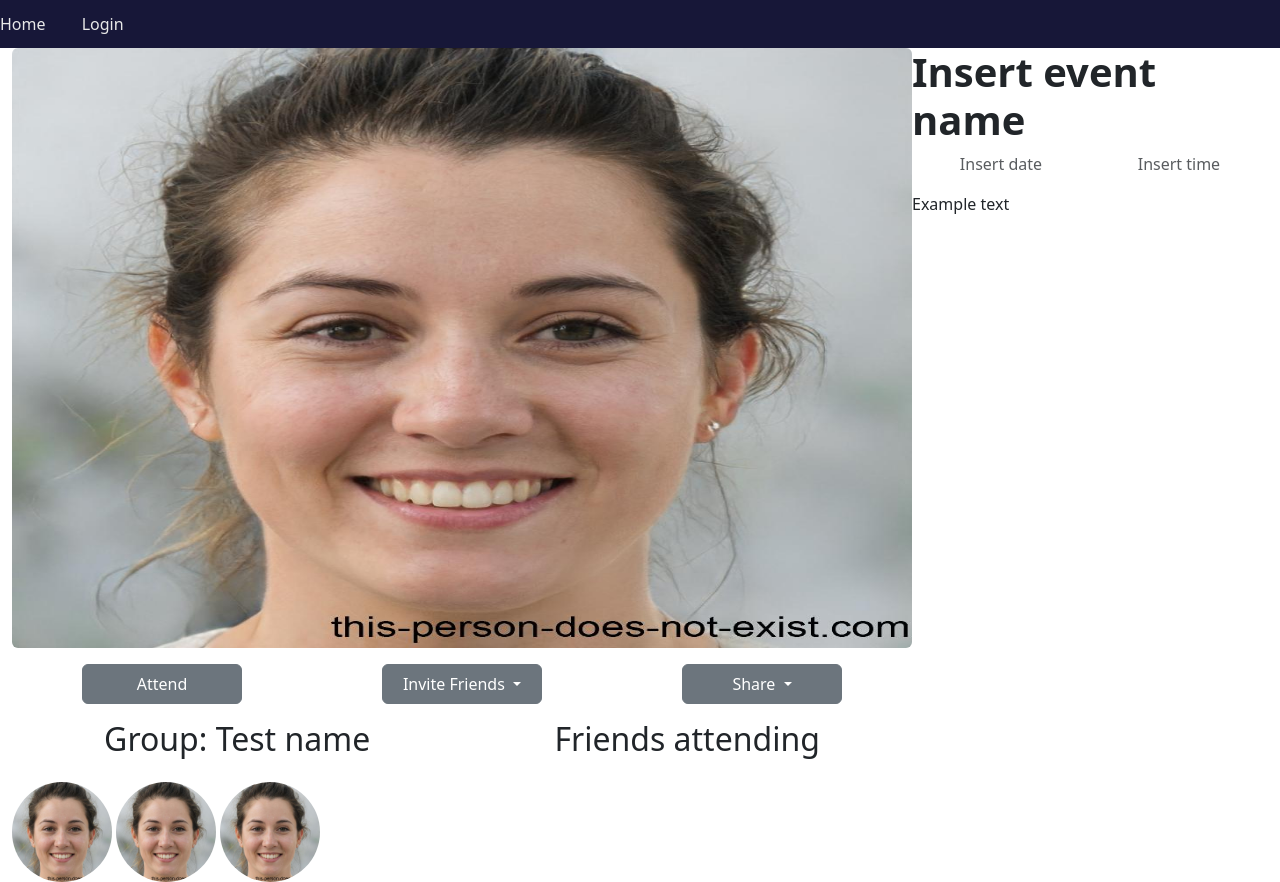
After one commit to gwencampau/final-project, a Flask app: page /event in a window 1280 px wide. The commit adds this page. Run offline with Flask 3, Linux system fonts and the light colour scheme; some libraries are stand-ins or nearby versions.

Commit message:
first draft of the view event page

```diff
--- a/app.py
+++ b/app.py
@@ -21,6 +21,9 @@ def about():
     image = '/templates/images/about.png'
     return render_template('about.html', data=about_data)
 
+@app.route('/event') #Will change routing to /<event_name> once DB is started
+def events():
+    return render_template('view_event.html')
 
 @app.route('/FAQ')
 def faq():
--- a/static/styles.css
+++ b/static/styles.css
@@ -38,3 +38,22 @@ body{
 h1{
     font-weight: 700;
 }
+/*Angelina's CSS for view event*/
+
+
+
+
+.btn {
+    height: 30px;
+}
+.btn-event {
+    width: 20vh;
+    height:5vh;
+}
+.profile-div{
+    overflow: auto;
+            white-space: nowrap; width:100vh;
+}
+.profile-img{
+    display: inline-block;
+}
--- a/templates/_layout.html
+++ b/templates/_layout.html
@@ -3,12 +3,15 @@
 <head>
     <meta charset="UTF-8">
     <meta name="viewport" content="width=device-width, initial-scale=1.0">
+    <script src="https://cdn.jsdelivr.net/npm/popper.js@1.12.9/dist/umd/popper.min.js"></script>
+    <script src="https://cdn.jsdelivr.net/npm/bootstrap@5.3.2/dist/js/bootstrap.bundle.min.js" integrity="sha384-C6RzsynM9kWDrMNeT87bh95OGNyZPhcTNXj1NW7RuBCsyN/o0jlpcV8Qyq46cDfL" crossorigin="anonymous"></script>
     <link href="https://cdn.jsdelivr.net/npm/bootstrap@5.3.2/dist/css/bootstrap.min.css" rel="stylesheet" integrity="sha384-T3c6CoIi6uLrA9TneNEoa7RxnatzjcDSCmG1MXxSR1GAsXEV/Dwwykc2MPK8M2HN" crossorigin="anonymous">
     <link rel="stylesheet" href="/static/styles.css">
     <link rel="preconnect" href="https://fonts.googleapis.com">
     <link rel="preconnect" href="https://fonts.gstatic.com" crossorigin>
     <link href="https://fonts.googleapis.com/css2?family=Cabin:wght@400;700&display=swap" rel="stylesheet">
-    <script src="https://cdn.jsdelivr.net/npm/bootstrap@5.3.2/dist/js/bootstrap.bundle.min.js" integrity="sha384-C6RzsynM9kWDrMNeT87bh95OGNyZPhcTNXj1NW7RuBCsyN/o0jlpcV8Qyq46cDfL" crossorigin="anonymous"></script>
+
+
     <title>{% block title %}{% endblock %}</title>
 </head>
 <body>
--- /dev/null
+++ b/templates/view_event.html
@@ -0,0 +1,59 @@
+{% extends '_layout.html' %}
+
+{% block title %}Event page{% endblock %}
+
+{% block body %}
+<div class="container-fluid">
+    <div class="d-flex">
+        <div class="col flex-item d-flex  flex-column gap-3 " > <!--Left column-->
+            <div>
+                <img src="/static/test.jpeg" alt="Data for class" width="900" height="600" class="rounded"> <!--Add more dynmic sizing later-->
+            </div>
+            <!----->
+            <div class="d-flex align-items-start justify-content-around">
+
+                <button type="button" class="btn btn-secondary btn-event" >Attend</button>
+                <div class="dropdown">
+                    <button class="btn btn-secondary dropdown-toggle btn-event" type="button"  data-bs-toggle="dropdown" >
+                      Invite Friends
+                    </button>
+                    <ul class="dropdown-menu">
+                      <li><a class="dropdown-item" href="#">Example Name</a></li> <!--Get friends from DB-->
+
+                    </ul>
+                  </div>
+                  <div class="dropdown">
+                    <button class="btn btn-event btn-secondary dropdown-toggle" type="button"   data-bs-toggle="dropdown" >
+                      Share
+                    </button>
+                    <ul class="dropdown-menu" >
+                      <li><a class="dropdown-item" href="#">link</a></li> <!--Get link from DB-->
+                    </ul>
+                  </div>
+
+            </div>
+            <div class="d-flex justify-content-around">
+                <span  class="h2">Group: Test name</span><!--Will be converted once DB is done-->
+                <span  class="h2"> Friends attending</span>
+            </div>
+            <div  class="profile-div">
+                <img src="/static/test.jpeg"  class="rounded-circle profile-img" alt="Place holder"  height="100">
+                <img src="/static/test.jpeg" class="rounded-circle" alt="Place holder"  height="100">
+                <img src="/static/test.jpeg"  class="rounded-circle" alt="Place holder"  height="100">
+            </div>
+
+        </div>
+
+        <div class="col flex-item flex" > <!--Right column-->
+            <h1> Insert event name</h1>
+            <div class="d-flex align-items-start justify-content-around">
+                <p  class="text-muted">Insert date</p>
+                <p  class="text-muted">Insert time</p>
+            </div>
+            <p> Example text</p>
+
+        </div>
+    </div>
+</div>
+
+{% endblock %}
```
Also changed, not shown: static/test.jpeg (added).
